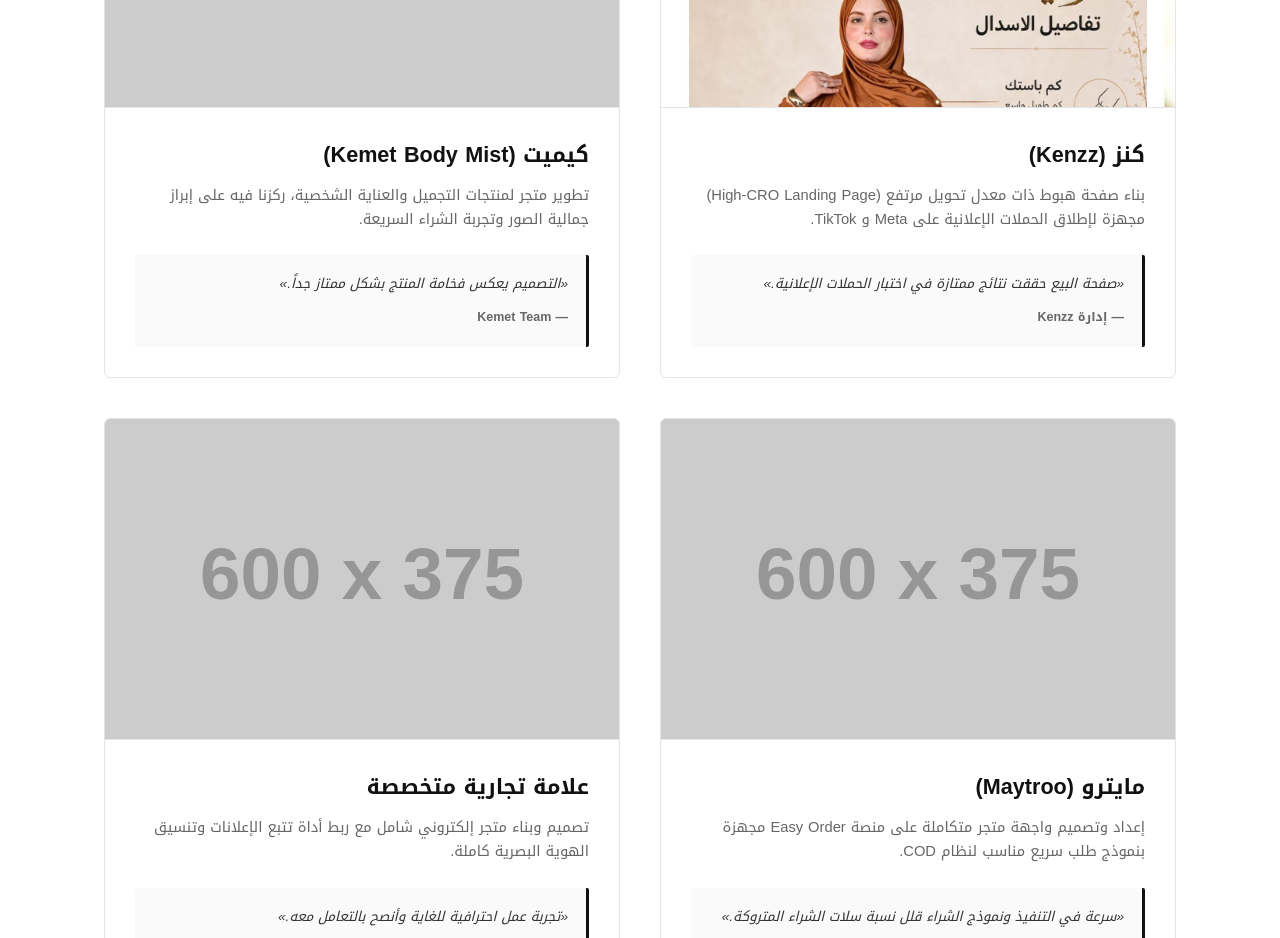
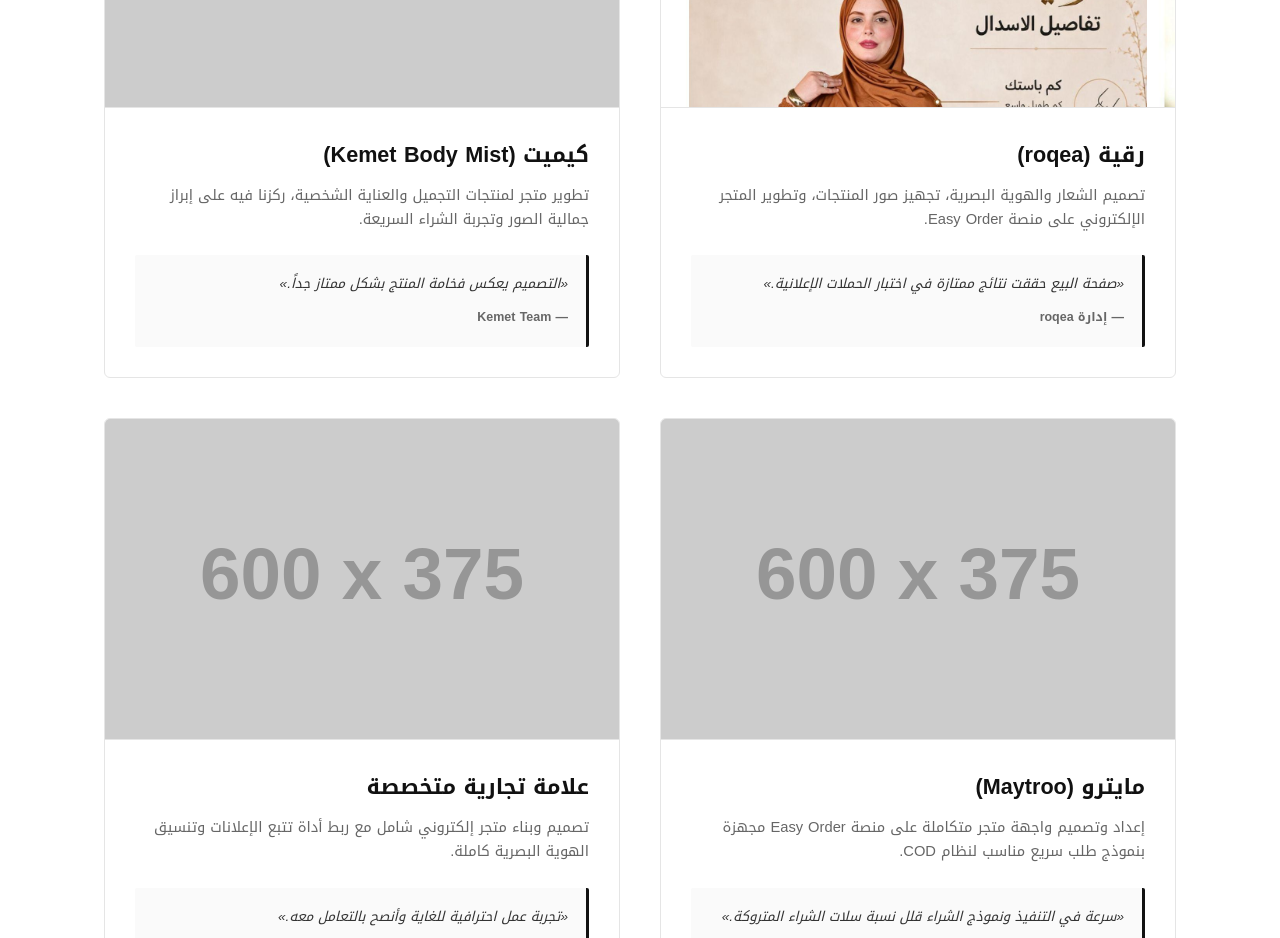
Before and after one commit to mr1990kai/kamalsalm, a plain HTML site: page projects.html in a window 1280 px wide. Shown: the part 1560-2498 px from the top of the page. Drawn offline with Linux system fonts and the light colour scheme; placeholder pictures from the web are drawn by us.

Commit message:
Update projects.html

```diff
--- a/projects.html
+++ b/projects.html
@@ -586,13 +586,13 @@
                     </div>
                     <div class="project-info">
                         <h2 class="project-title">
-                            <span data-ar="براند رقية" data-en="roqea brand">كنز (Kenzz)</span>
+                            <span data-ar="براند رقية" data-en="roqea brand">رقية (roqea)</span>
                             <i class="fa-solid fa-arrow-left"></i>
                         </h2>
-                        <p class="project-desc" data-ar="بناء صفحة هبوط ذات معدل تحويل مرتفع (High-CRO Landing Page) مجهزة لإطلاق الحملات الإعلانية على Meta و TikTok." data-en="High-converting landing page optimized for direct traffic from Meta & TikTok ads.">بناء صفحة هبوط ذات معدل تحويل مرتفع (High-CRO Landing Page) مجهزة لإطلاق الحملات الإعلانية على Meta و TikTok.</p>
+                        <p class="project-desc" data-ar="تصميم الشعار والهوية البصرية، تجهيز صور المنتجات، وتطوير المتجر الإلكتروني على منصة Easy Order." data-en="Logo & visual identity design, product graphics creation, and full e-commerce store build on Easy Order.">تصميم الشعار والهوية البصرية، تجهيز صور المنتجات، وتطوير المتجر الإلكتروني على منصة Easy Order.</p>
                         <div class="project-review">
                             <p class="review-quote" data-ar="«صفحة البيع حققت نتائج ممتازة في اختبار الحملات الإعلانية.»" data-en="“The sales page performed exceptionally well in our ad testing.”">«صفحة البيع حققت نتائج ممتازة في اختبار الحملات الإعلانية.»</p>
-                            <span class="review-author">— إدارة Kenzz</span>
+                            <span class="review-author">— إدارة roqea</span>
                         </div>
                     </div>
                 </div>
```
